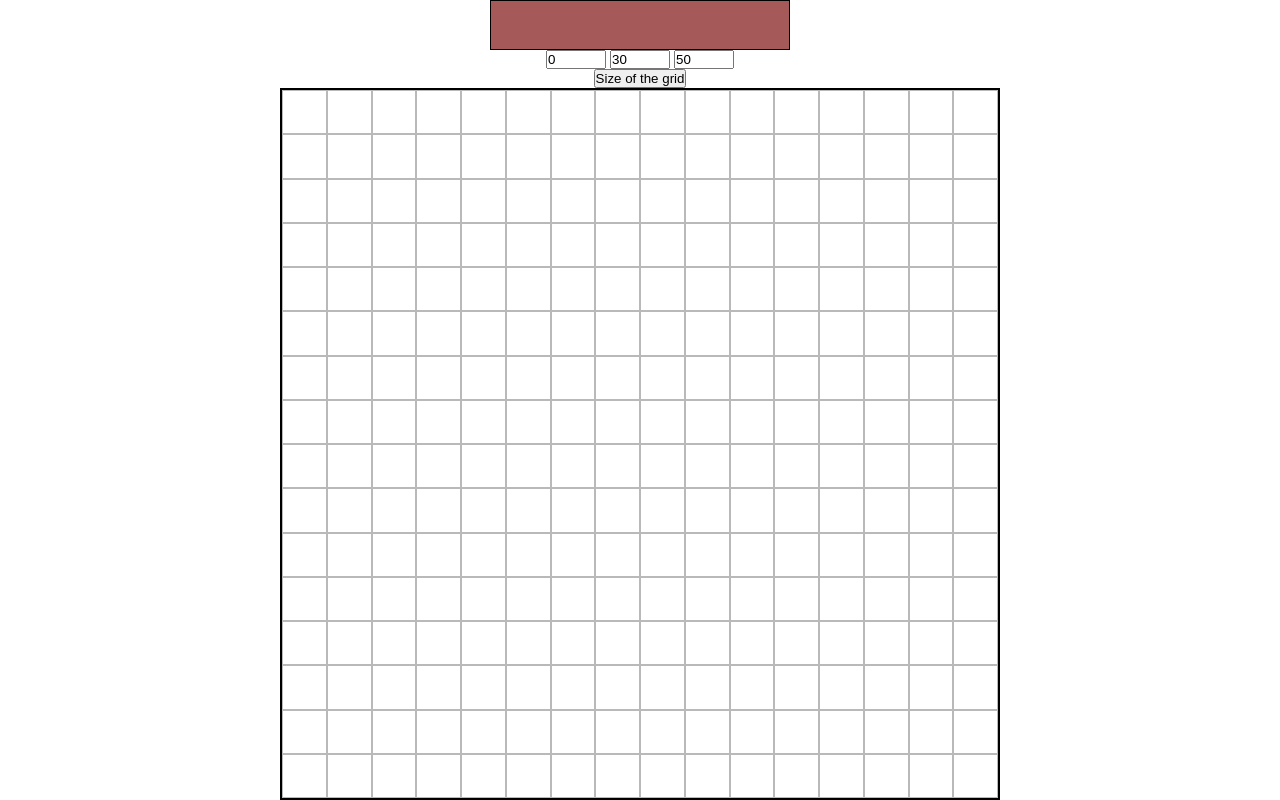
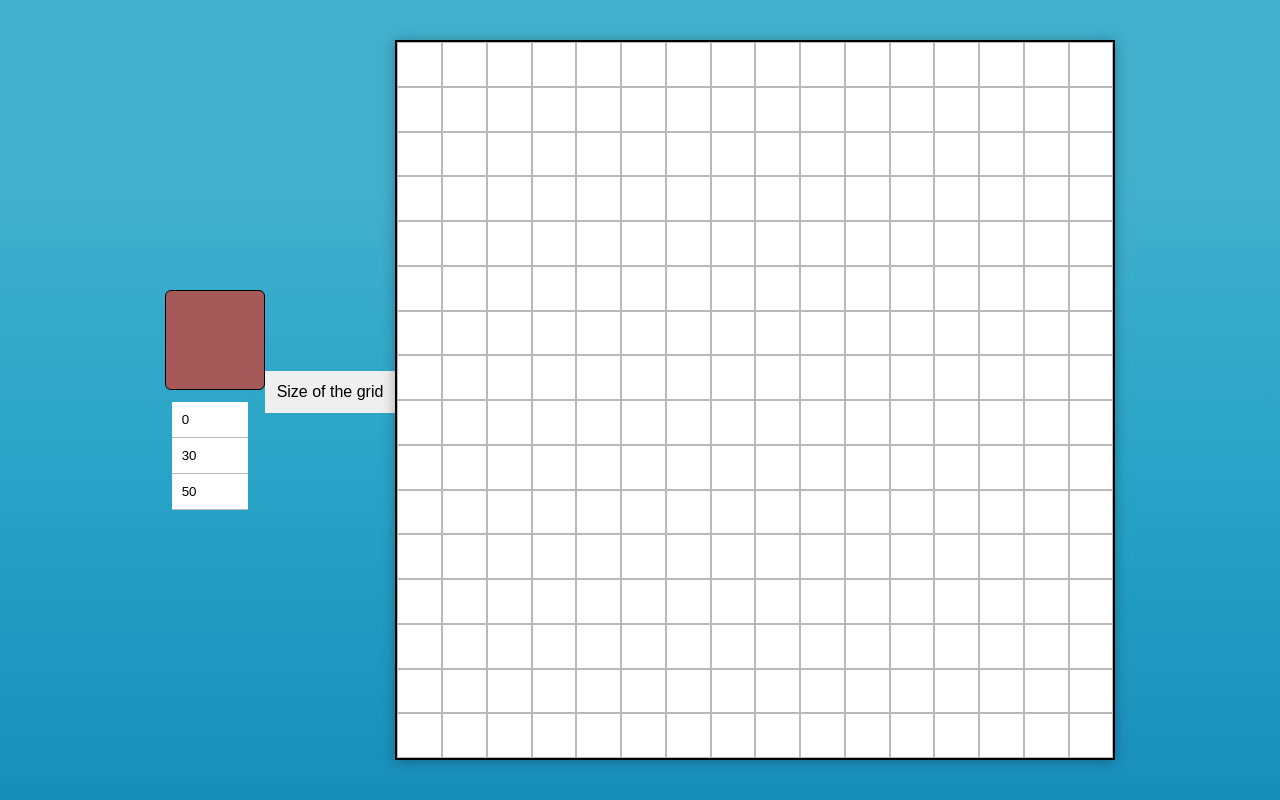
Before and after one commit to LucioFurnari/Etch-a-Sketch, a plain HTML site: page index.html in a window 1280 px wide. Drawn offline with Linux system fonts and the light colour scheme.

Commit message:
Add style to the page

```diff
--- a/style.css
+++ b/style.css
@@ -6,22 +6,37 @@
 }
 body{
     display: flex;
-    flex-direction: column;
+
     align-items: center;
     justify-content: center;
     height: 100vh;
+    background: linear-gradient(180deg, rgba(66,176,205,1) 22%, rgba(40,163,199,1) 60%, rgba(24,142,187,1) 100%);
+}
+.board-container {
+    display: flex;
+    flex-direction: column;
+    align-items: center;
+}
+.grid-btn{
+    border: none;
+    margin-bottom: 16px;
+    padding: 12px;
+    font-size: 16px;
+}
+.grid-btn:hover{
+    background-color: rgb(61, 66, 71);
+    color: rgb(230,230,230);
 }
 .grid-container {
     border: 2px solid black;
     width: 720px;
     height: 720px;
     display: grid;
-    /* grid-template-columns: repeat(30,1fr); */
-    /* grid-template-rows: repeat(30,1fr);  */
+    box-shadow: 0 1px 12px rgba(0,0,0,0.3);
 }
 .square {
     border: 1px solid rgba(25,25,25,0.3);
-
+    background-color: rgb(255, 255, 255);
 }
 /*/////////////////*/
 .color-container{
@@ -29,8 +44,22 @@ body{
     flex-direction: column;
     align-items: center;
 }
+.inputs-container {
+    display: flex;
+    flex-direction: column;
+    justify-content: center;
+    align-items: center;
+    margin-right: 10px;
+}
+.inputs-container input {
+    border: none;
+    border-bottom: 1px solid rgba(25,25,25,0.3);
+    padding: 10px;
+}
 .show-color {
-    width: 300px;
-    height: 50px;
+    width: 100px;
+    height: 100px;
     border: 1px solid black;
+    border-radius: 6px;
+    margin-bottom: 12px;
 }
```
